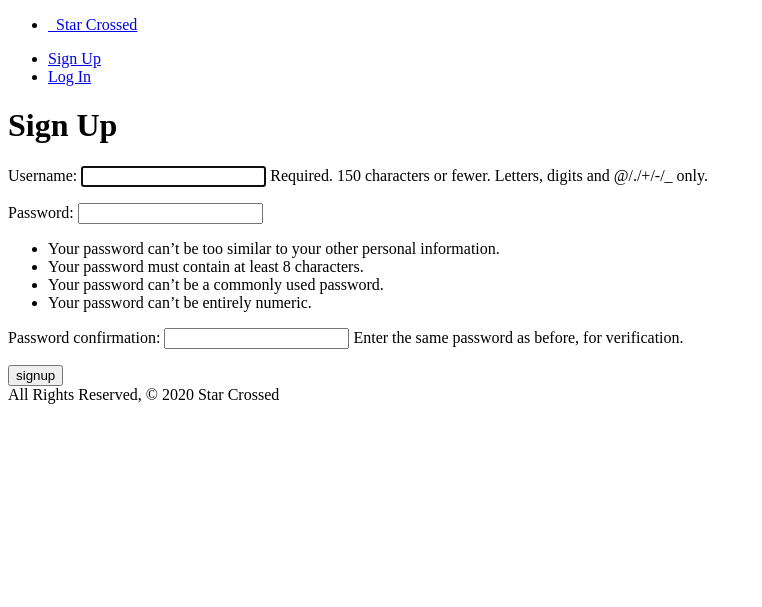
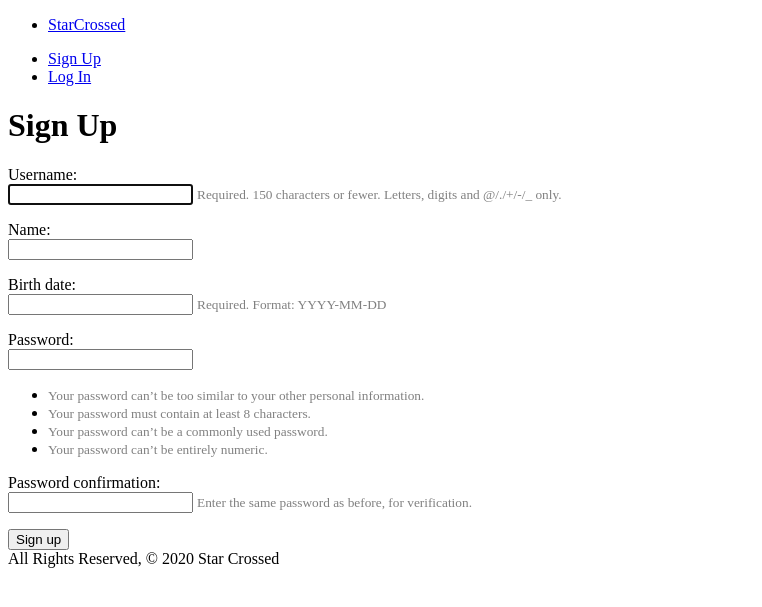
Before and after one commit to irritas/starcrossed, a Django app: page /accounts/signup/ in a window 1280 px wide. Shown: the top 607 px of the page, without its empty margins (0-762 px from the left). Run offline with Django 3.2, Linux system fonts and the light colour scheme.

Commit message:
complete user model and authentication

```diff
--- /dev/null
+++ b/main_app/forms.py
@@ -0,0 +1,19 @@
+from django import forms
+from django.contrib.auth.forms import UserCreationForm
+from django.contrib.auth.models import User
+from datetime import date
+
+def check_age(value):
+	dob = value
+	today = date.today()
+	if (dob.year + 18, dob.month, dob.day) > (today.year, today.month, today.day):
+		raise forms.ValidationError('Must be at least 18 years old to register')
+	return dob
+
+class SignUpForm(UserCreationForm):
+	name = forms.CharField(max_length=30, required=True)
+	birth_date = forms.DateField(required=True, validators=[check_age], help_text='Required. Format: YYYY-MM-DD')
+
+	class Meta:
+		model = User
+		fields = ('username', 'name', 'birth_date', 'password1', 'password2', )
--- a/main_app/templates/base.html
+++ b/main_app/templates/base.html
@@ -12,9 +12,8 @@
         <nav>
             <div class="nav-wrapper">
                 <ul>
-                    <li><a href="/" class="left brand-logo">&nbsp;&nbsp;Star Crossed</a></li>
+                    <li><a href="/" class="left brand-logo">StarCrossed</a></li>
                 </ul>
-
                 <ul class="right">
                 	{% if user.is_authenticated %}
                     	<li><a href="{% url 'logout' %}">Log Out</a></li>
@@ -23,7 +22,6 @@
                     	<li><a href="{% url 'login' %}">Log In</a></li>
                   	{% endif %}
                 </ul>
-
             </div>
         </nav>
     </header>
--- a/main_app/templates/registration/signup.html
+++ b/main_app/templates/registration/signup.html
@@ -3,12 +3,24 @@
 <h1>Sign Up</h1>
 
 {% if error_message %}
-<p class="red-text">{{ error_message }}</p>
+	<p class="red-text">{{ error_message }}</p>
 {% endif %}
 
 <form method="post" action="{% url 'signup' %}">
-  {% csrf_token %} {{ form.as_p }}
-  <input type="submit" class="btn" value="signup" />
+	{% csrf_token %}
+	{% for field in form %}
+    	<p>
+			{{ field.label_tag }}<br>
+			{{ field }}
+			{% if field.help_text %}
+				<small style="color: grey">{{ field.help_text }}</small>
+			{% endif %}
+			{% for error in field.errors %}
+				<p style="color: red">{{ error }}</p>
+			{% endfor %}
+    	</p>
+    {% endfor %}
+    <button type="submit">Sign up</button>
 </form>
 
 {% endblock %}
--- a/main_app/views.py
+++ b/main_app/views.py
@@ -1,29 +1,73 @@
 from django.shortcuts import render, redirect
-# from .models import User
 # from django.views.generic.edit import CreateView, UpdateView, DeleteView
 from django.views.generic import ListView
-from django.contrib.auth import login
-from django.contrib.auth.forms import UserCreationForm
+from django.contrib.auth import login, authenticate
 from django.contrib.auth.decorators import login_required
 from django.contrib.auth.mixins import LoginRequiredMixin
-import requests, json
+from .forms import SignUpForm
+from datetime import date
+import requests
 
 def home(request):
     return redirect('signs_index')
 
 def signup(request):
-    error_message = ''
-    if request.method == 'POST':
-        form = UserCreationForm(request.POST)
-        if form.is_valid():
-            user = form.save()
-            login(request, user)
-            return redirect('home')
-        else:
-            error_message = 'Invalid sign up - try again'
-    form = UserCreationForm()
-    context = {'form': form, 'error_message': error_message}
-    return render(request, 'registration/signup.html', context)
+	error_message = ''
+	if request.method == 'POST':
+		form = SignUpForm(request.POST)
+		if form.is_valid():
+			user = form.save()
+			user.refresh_from_db()
+			user.profile.name = form.cleaned_data.get('name')
+			user.profile.birth_date = form.cleaned_data.get('birth_date')
+			month = user.profile.birth_date.month
+			day = user.profile.birth_date.day
+			if month == 1:
+				if day > 20: user.profile.sign = 'Aquarius'
+				else: user.profile.sign = 'Capricorn'
+			if month == 2:
+				if day > 19: user.profile.sign = 'Pisces'
+				else: user.profile.sign = 'Aquarius'
+			if month == 3:
+				if day > 20: user.profile.sign = 'Aries'
+				else: user.profile.sign = 'Pisces'
+			if month == 4:
+				if day > 20: user.profile.sign = 'Taurus'
+				else: user.profile.sign = 'Aries'
+			if month == 5:
+				if day > 20: user.profile.sign = 'Gemini'
+				else: user.profile.sign = 'Taurus'
+			if month == 6:
+				if day > 21: user.profile.sign = 'Cancer'
+				else: user.profile.sign = 'Gemini'
+			if month == 7:
+				if day > 22: user.profile.sign = 'Leo'
+				else: user.profile.sign = 'Cancer'
+			if month == 8:
+				if day > 23: user.profile.sign = 'Virgo'
+				else: user.profile.sign = 'Leo'
+			if month == 9:
+				if day > 21: user.profile.sign = 'Libra'
+				else: user.profile.sign = 'Virgo'
+			if month == 10:
+				if day > 22: user.profile.sign = 'Scorpio'
+				else: user.profile.sign = 'Libra'
+			if month == 11:
+				if day > 21: user.profile.sign = 'Sagittarius'
+				else: user.profile.sign = 'Scorpio'
+			if month == 12:
+				if day > 21: user.profile.sign = 'Capricorn'
+				else: user.profile.sign = 'Sagittarius'
+			user.save()
+			raw_password = form.cleaned_data.get('password1')
+			user = authenticate(username=user.username, password=raw_password)
+			login(request, user)
+			return redirect('home')
+		else:
+			error_message = form.errors
+	form = SignUpForm()
+	context = {'form': form, 'error_message': error_message}
+	return render(request, 'registration/signup.html', context)
 
 # @login_required
 # def user_index(request):
--- a/starcrossed/settings.py
+++ b/starcrossed/settings.py
@@ -81,8 +81,8 @@ DATABASES = {
     'default': {
         'ENGINE': 'django.db.backends.postgresql',
         'NAME': 'starcrossed',
-        # 'USER': os.environ['USER'],
-        # 'PASSWORD': os.environ['PASSWORD'],
+        'USER': os.environ['USER'],
+        'PASSWORD': os.environ['PASSWORD'],
     }
 }
 
```
Also changed, not shown: main_app/admin.py (+19 -1 lines), main_app/models.py (+12 -18 lines), main_app/templates/registration/login.html (+4 -3 lines), main_app/templates/signs/detail.html (+10 -4 lines), main_app/migrations/0003_auto_20200624_1349.py (added), main_app/migrations/0004_profile_sign.py (added).
